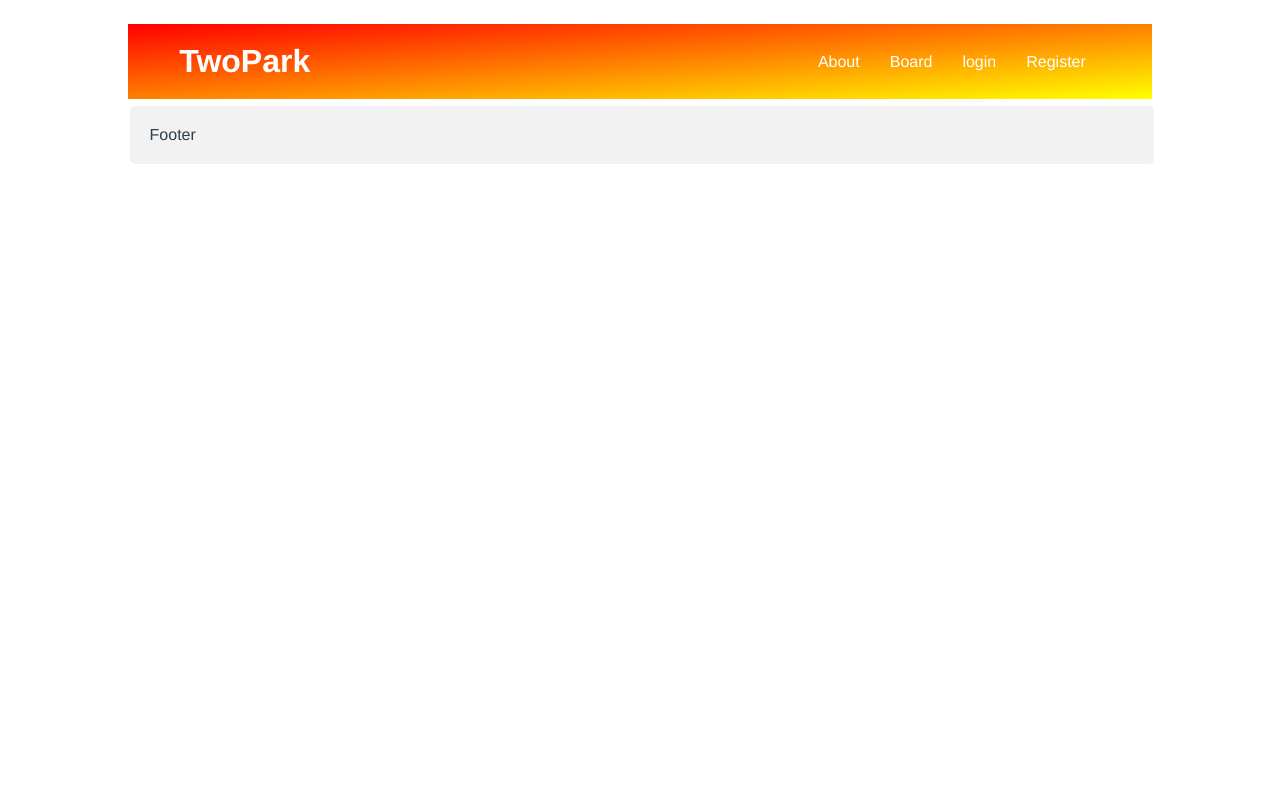
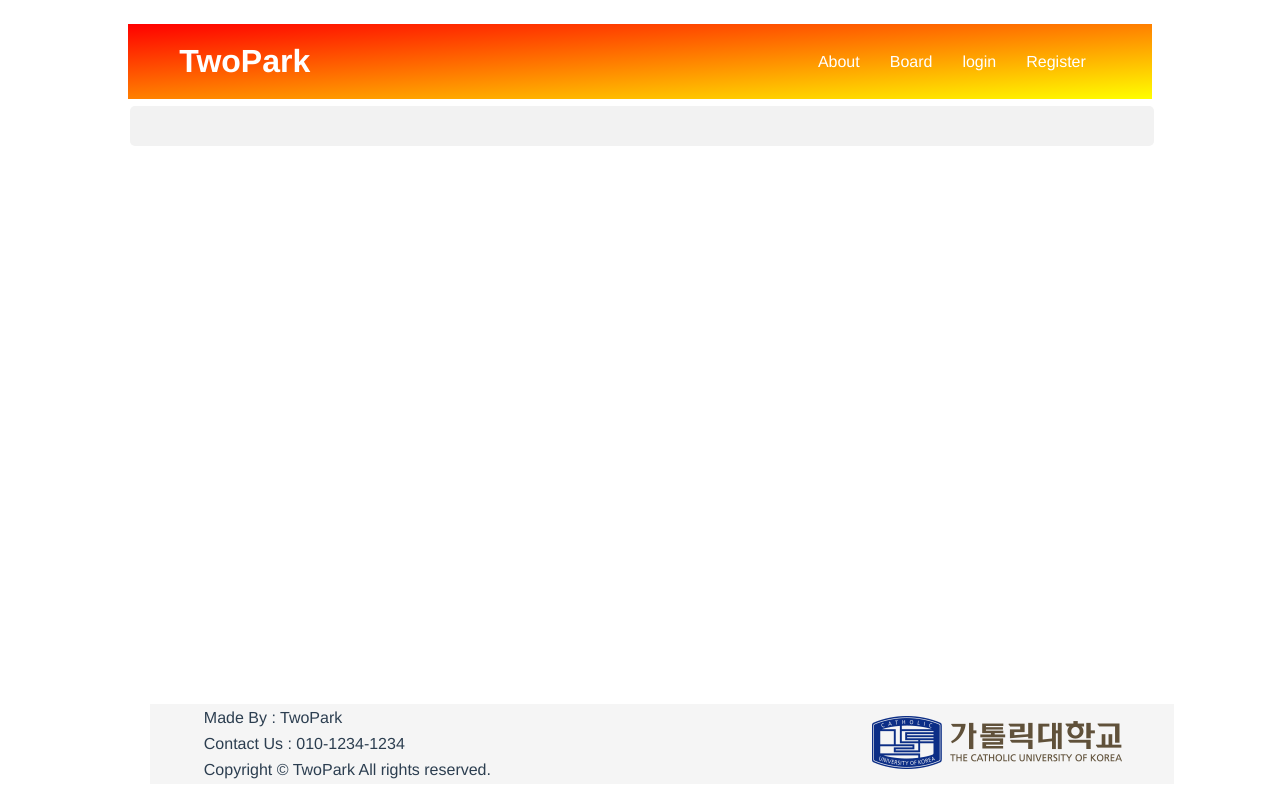
Before and after one commit to Dyrandy/TwoPark, a Vue app in the folder tp_frontend/: page / in a window 1280 px wide. Built offline with nearby package versions, Linux system fonts and the light colour scheme.

Commit message:
made Footer.vue added cukLogo.png fixed Header.vue margin

```diff
--- a/tp_frontend/src/components/Footer.vue
+++ b/tp_frontend/src/components/Footer.vue
@@ -1,5 +1,16 @@
 <template>
-  <div>Footer</div>
+  <footer>
+    <div class="wrapper">
+      <nav>
+        <table class="bottomTable">
+          <tr><td>Made By : TwoPark</td></tr>
+          <tr><td>Contact Us : 010-1234-1234</td></tr>
+          <tr><td>Copyright © TwoPark All rights reserved.</td></tr>
+        </table>
+        <div class="logo"><img src="../assets/cukLogo.png"></div>
+      </nav>
+    </div>
+  </footer>
 </template>
 
 <script>
@@ -9,5 +20,28 @@
 </script>
 
 <style scoped>
-
+  .wrapper{
+    width: 90%;
+    margin: auto;
+  }
+  footer{
+    width: 80%;
+    height: 80px;
+    background-color :whitesmoke;
+    position: fixed;
+    bottom: 2%;
+  }
+  .logo{
+    float: right;
+    line-height: 75px;
+    text-align : center;
+  }
+  .logo > img{
+    vertical-align:middle;
+  }
+  .bottomTable{
+    height: 80px;
+    float:left;
+    vertical-align: middle;
+  }
 </style>
--- a/tp_frontend/src/components/Header.vue
+++ b/tp_frontend/src/components/Header.vue
@@ -35,7 +35,7 @@
 
   .wrapper{
     width: 90%;
-    margin: 0 auto;
+    margin: auto;
   }
 
   header{
```
Also changed, not shown: tp_frontend/src/assets/cukLogo.png (added).
